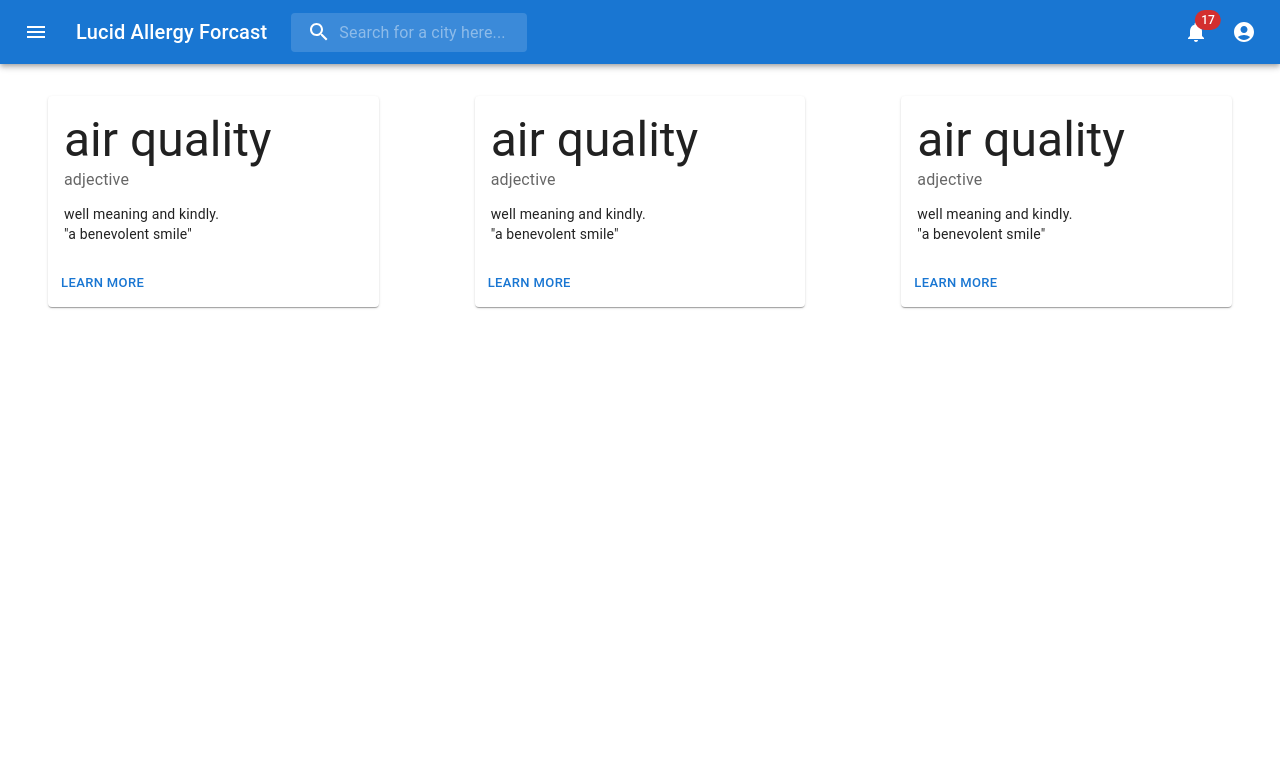
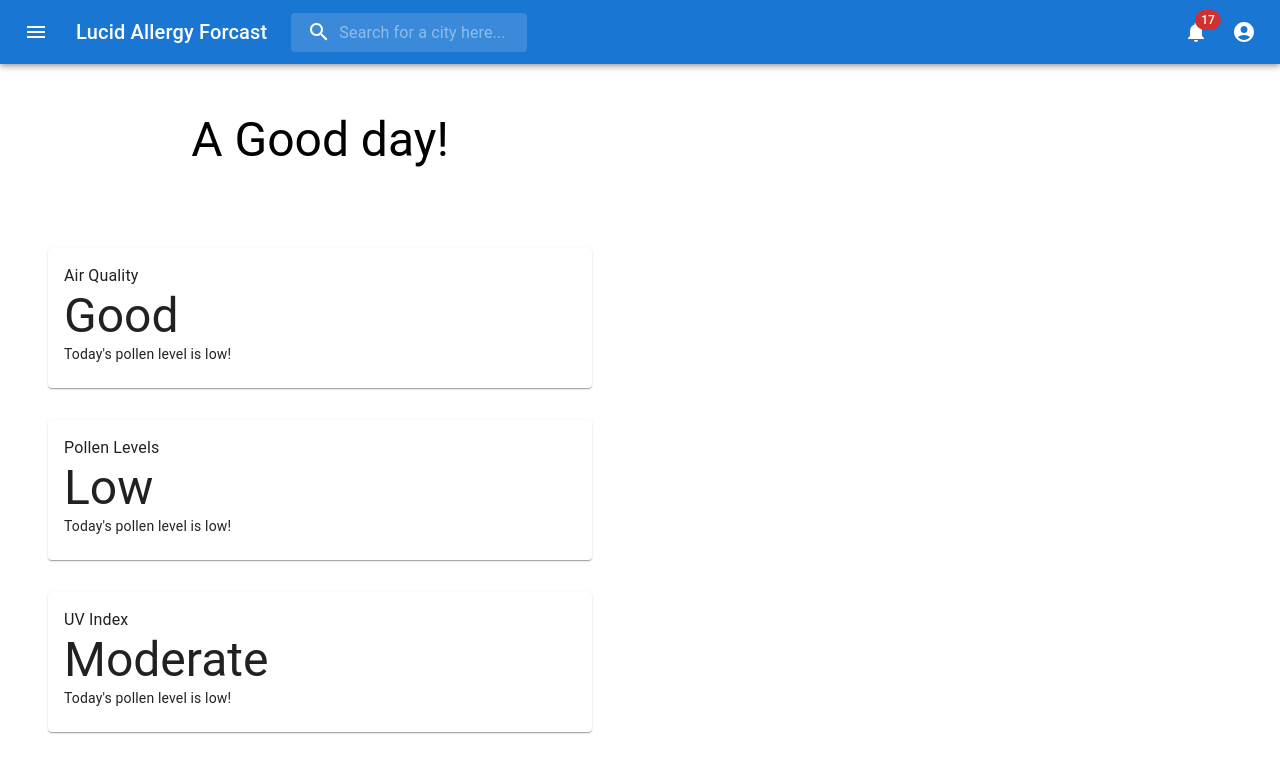
Before and after one commit to robertchenbao/lucid-allergy-forecast, a React (Create React App) app in the folder frontend/: page / in a window 1280 px wide. Shown: the top 772 px of the page. Built offline with nearby package versions, Linux system fonts and the light colour scheme.

Commit message:
Update layout for weather data display

```diff
--- a/frontend/src/App.js
+++ b/frontend/src/App.js
@@ -64,23 +64,16 @@ function WeatherInfoCard(props) {
     const title = props.title;
     const value = props.value;
     return (
-        <Card className="w-1/3 mx-12 my-8">
-            <CardContent>
+        <Card className="mx-12 my-8 h-128">
+            <CardContent className="flex content-between flex-col">
+                <Typography variant="body1">{title}</Typography>
                 <Typography variant="h3" component="div">
-                    {title}
-                </Typography>
-                <Typography sx={{ mb: 1.5 }} color="text.secondary">
-                    adjective
+                    {value}
                 </Typography>
                 <Typography variant="body2">
-                    well meaning and kindly.
-                    <br />
-                    {'"a benevolent smile"'}
+                    Today's pollen level is low!
                 </Typography>
             </CardContent>
-            <CardActions>
-                <Button size="small">Learn More</Button>
-            </CardActions>
         </Card>
     );
 }
@@ -175,7 +168,8 @@ export default function PrimarySearchAppBar() {
     );
 
     return (
-        <Box sx={{ flexGrow: 1 }}>
+        <div>
+            <Box className="flex-grow">
                 <AppBar position="static">
                     <Toolbar>
                         <IconButton
@@ -241,13 +235,25 @@ export default function PrimarySearchAppBar() {
                         </Box>
                     </Toolbar>
                 </AppBar>
+            </Box>
             {renderMobileMenu}
             {renderMenu}
-            <div className="flex flex-row ">
-                <WeatherInfoCard title={"air quality"} value={"GOOD"} />
-                <WeatherInfoCard title={"air quality"} value={"GOOD"} />
-                <WeatherInfoCard title={"air quality"} value={"GOOD"} />
+
+            <div className="w-1/2 h-128">
+                <Typography
+                    variant="h3"
+                    component="div"
+                    className="text-center py-12"
+                >
+                    A Good day!
+                </Typography>
+
+                <div>
+                    <WeatherInfoCard title={"Air Quality"} value={"Good"} />
+                    <WeatherInfoCard title={"Pollen Levels"} value={"Low"} />
+                    <WeatherInfoCard title={"UV Index"} value={"Moderate"} />
                 </div>
-        </Box>
+            </div>
+        </div>
     );
 }
```
Lines whose indentation alone changed are shown as unchanged.
